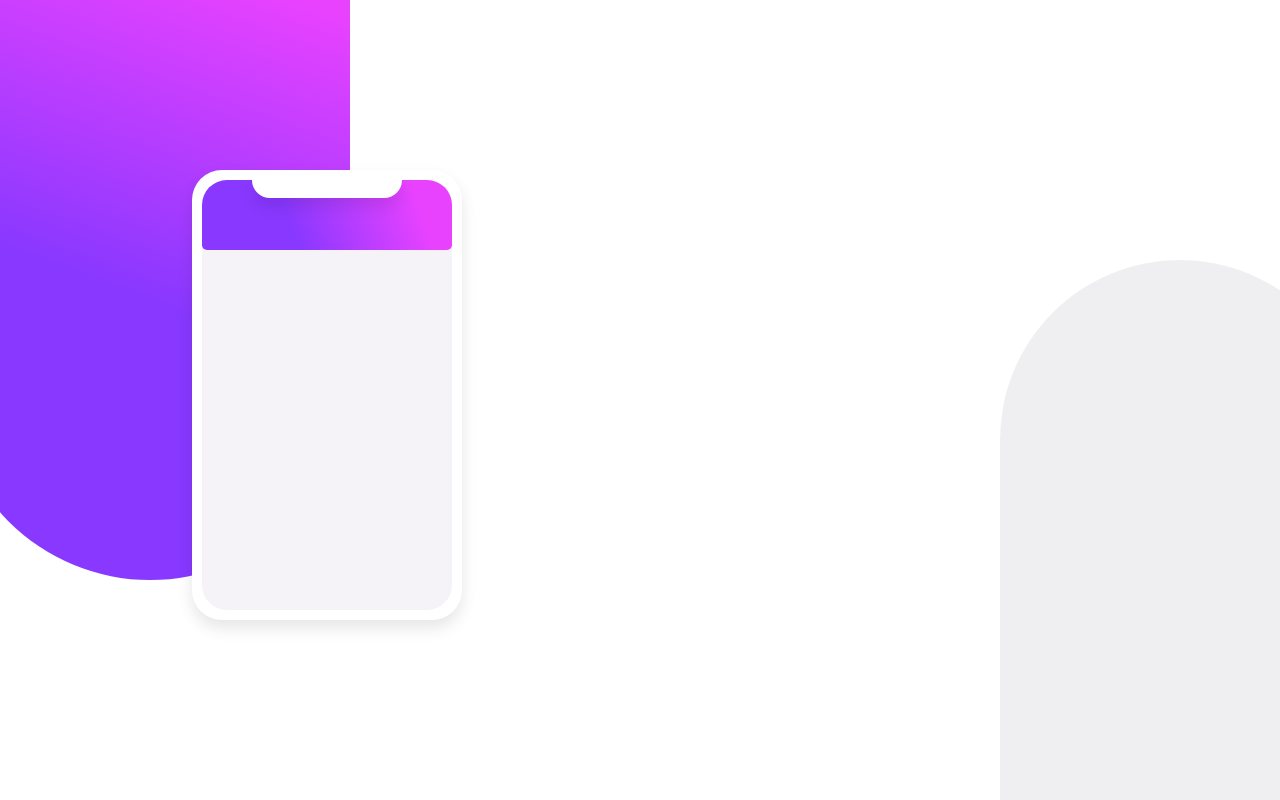
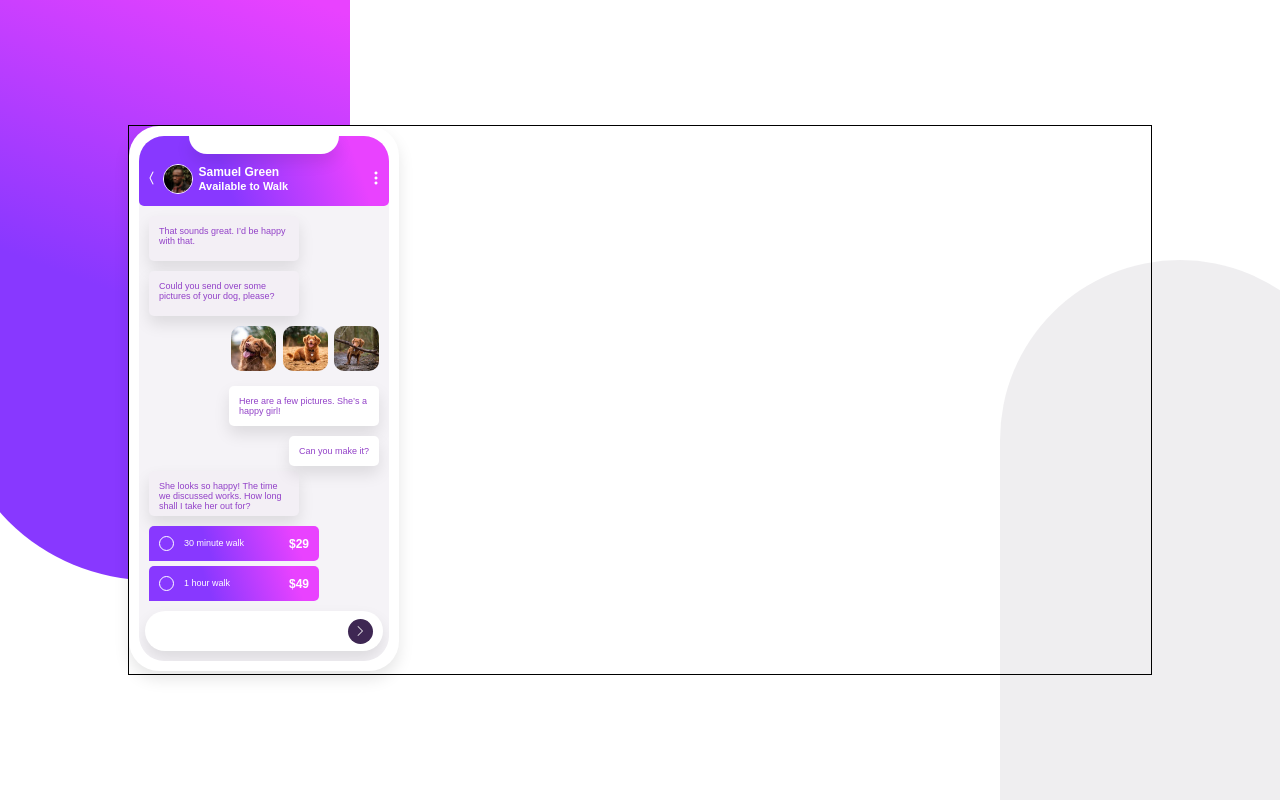
Before and after one commit to Tsiangana/chat-app-css-illustration-master, a plain HTML site: page index.html in a window 1280 px wide. Drawn offline with nearby package versions, Linux system fonts and the light colour scheme.

Commit message:
second commit

```diff
--- a/css/style.css
+++ b/css/style.css
@@ -90,16 +90,16 @@
     /*inicio da container */
 
     .container-main .container{
-        /*border: 1px solid #000;*/
-        width: 70%;
-        height: 460px;
+        border: 1px solid #000;
+        width: 80%;
+        height: 550px;
         z-index: 5;
         display: inline-block;
     }
 
     .container-main .container .phone{
         width: 270px;
-        height: 450px;
+        height: 545px;
         border-radius: 30px;
         background-color: #fff;
         box-shadow: var(--box-shadow);
@@ -130,4 +130,178 @@
         margin: 0 auto;
     }
 
+    .container-main .container .phone .phone-content .phone-nav-container{
+        width: 100%;
+        height: 50px;
+        color: #fff;
+        /*border: 1px solid #000;*/
+        padding: 0 5px;
+        display: flex;
+        align-items: center;
+        justify-content: space-between;
+    }
+
+    .container-main .container .phone .phone-content .phone-nav-container img{
+        width: 30px;
+        height: 30px;
+        border: 1px solid #fff;
+        border-radius: 50%;
+        margin: 0 6px 0 2.5px;
+    }
+
+    .container-main .container .phone .phone-content .phone-nav-container div:first-child{
+        display: flex;
+        align-items: center;
+        justify-content: center;
+    }
+
+    .container-main .container .phone .phone-content .phone-nav-container div:first-child h1{
+        font-size: 12px;
+        font-weight: 650;
+        margin-bottom: -3px;
+    }
+    .container-main .container .phone .phone-content .phone-nav-container div:first-child span{
+        font-size: 11px;
+        font-weight: 600;
+    }
+
     /*fim da container */
+
+    /*inicio da message */
+
+    .message{
+        width: 100%;
+        height: 100%;
+    }
+
+    .message .her-message{
+        width: 150px;
+        height: 45px;
+        margin: 10px;
+        padding: 10px;
+        background-color: hsl(280, 23%, 95%);
+        box-shadow: var(--box-shadow);
+        border-radius: 5px;
+        font-size: 9px;
+        color: hsl(276, 55%, 52%);
+    }
+
+    .message .images{
+        width: 100%;
+        height: 45px;
+        text-align: right;
+        padding-right: 10px;
+    }
+
+    .message .images img{
+        height: 45px;
+        width: 45px;
+        margin-left: 2px;
+        border-radius: 10px;
+    }
+
+    .message .my-message{
+        width: 100%;
+        height: auto;
+        padding: 15px 10px;
+        display: flex;
+        align-items: center;
+        justify-content: right;
+    }
+
+    .message .my-message div{
+        max-width: 150px;
+        height: auto;
+        padding: 10px;
+        background-color: #fff;
+        box-shadow: var(--box-shadow);
+        border-radius: 5px;
+        font-size: 9px;
+        color: hsl(276, 55%, 52%);
+    }
+
+    .message .bottom{
+        margin-top: -20px;
+        margin-bottom: -20px;
+    }
+
+    .message .price{
+        max-width: 170px;
+        height: 35px;
+        background: rgb(233,66,255);
+        background: linear-gradient(250deg, rgba(233,66,255,1) 15%, rgba(136,56,255,1) 65%);
+        border-radius: 5px 5px 5px 0;
+        margin-left: 10px;
+        display: flex;
+        align-items: center;
+        justify-content: space-between;
+        padding: 0 10px;
+        color: #fff;
+    }
+    .message .price .componentes{
+        display: flex;
+    }
+
+    .message .circle{
+        width: 15px;
+        height: 15px;
+        border-radius: 50%;
+        border: 1px solid #fff;
+    }
+
+    .message .price p {
+        font-size: 9px;
+        margin-left: 10px;
+        margin-top: 2px;
+    }
+
+    .message .price h2 {
+        font-size: 12px;
+    }
+
+    .message .top {
+        margin: 5px 10px 10px;
+    }
+
+    .send{
+        width: 95%;
+        height: 40px;
+        background-color: #fff;
+        box-shadow: var(--box-shadow);
+        margin: 0 auto;
+        border-radius: 50px;
+        display: flex;
+        align-items: center;
+        justify-content: space-between;
+        padding: 0 10px;
+    }
+
+    .send input{
+        border: 1px solid #fff;
+    }
+
+    .send input:focus{
+        border: 1px solid #fff;
+    }
+
+    .send input:hover{
+        border: 1px solid #fff;
+    }
+
+    .send input:focus-visible{
+        border: 1px solid #fff;
+    }
+
+    .send button{
+        width: 25px;
+        height: 25px;
+        border-radius: 50%;
+        border: none;
+        cursor: pointer;
+        color: #fff;
+        background-color: hsl(271, 36%, 24%);
+        font-size: 12px;
+        font-weight: 800;
+    }
+
+    /*fim da message */
--- a/index.html
+++ b/index.html
@@ -6,6 +6,7 @@
 
   <link rel="icon" type="image/png" sizes="32x32" href="./images/favicon-32x32.png">
   <link rel="stylesheet" href="css/style.css">
+  <link rel="stylesheet" href="https://cdn.jsdelivr.net/npm/bootstrap-icons@1.11.1/font/bootstrap-icons.css">
 
   <title>Frontend Mentor | Tsiangana</title>
 
@@ -19,7 +20,45 @@
         <div class="phone-content">
           <div class="phone-nav">
             <div class="phone-audio"></div>
-            <div class="phone-nav-container"></div>
+            <div class="phone-nav-container">
+              <div>
+                <i class="bi bi-chevron-compact-left"></i>
+                <img src="images/avatar.jpg" alt="avatar">
+                <div>
+                  <h1> Samuel Green</h1>
+                  <span>Available to Walk</span>
+                </div>
+              </div>
+              <div><i class="bi bi-three-dots-vertical"></i></div>
+            </div>
+          </div>
+          <div class="message">
+            <div class="her-message"><p>That sounds great. I’d be happy with that.</p></div>
+            <div class="her-message"><p>Could you send over some pictures of your dog, please?</p></div>
+            <div class="images">
+              <img src="images/dog-image-1.jpg" alt="dog">
+              <img src="images/dog-image-2.jpg" alt="dog">
+              <img src="images/dog-image-3.jpg" alt="dog">
+            </div>
+            <div class="my-message">
+              <div>Here are a few pictures. She’s a happy girl!</div>
+            </div>
+            <div class="my-message bottom">
+              <div>Can you make it?</div>
+            </div>
+            <div class="her-message"><p>She looks so happy! The time we discussed works. How long shall I take her out for?</p></div>
+            <div class="price">
+              <div class="componentes"><div class="circle"></div><p>30 minute walk</p></div>
+              <div><h2>$29</h2></div>
+            </div>
+            <div class="price top">
+              <div class="componentes"><div class="circle"></div><p>1 hour walk</p></div>
+              <div><h2>$49</h2></div>
+            </div>
+            <div class="send">
+              <input type="text">
+              <button><i class="bi bi-chevron-right"></i></button>
+            </div>
           </div>
         </div>
       </div>
```
